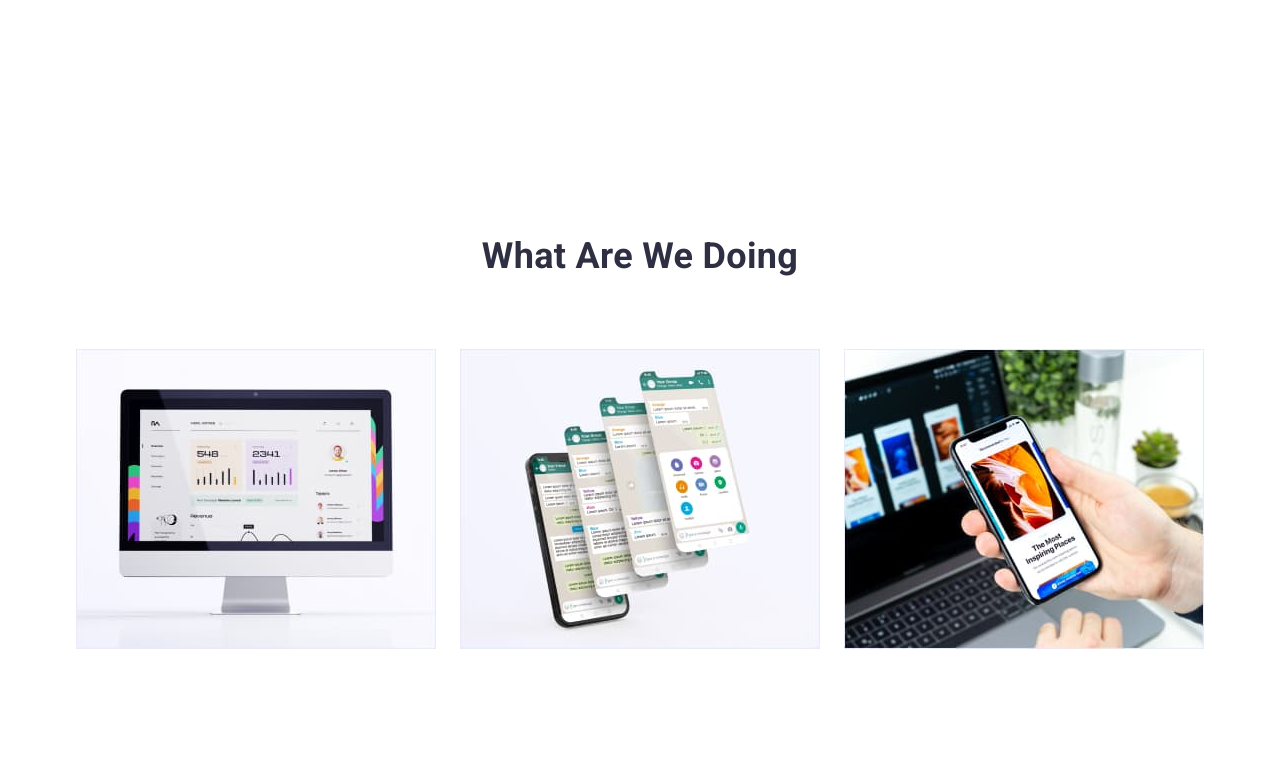
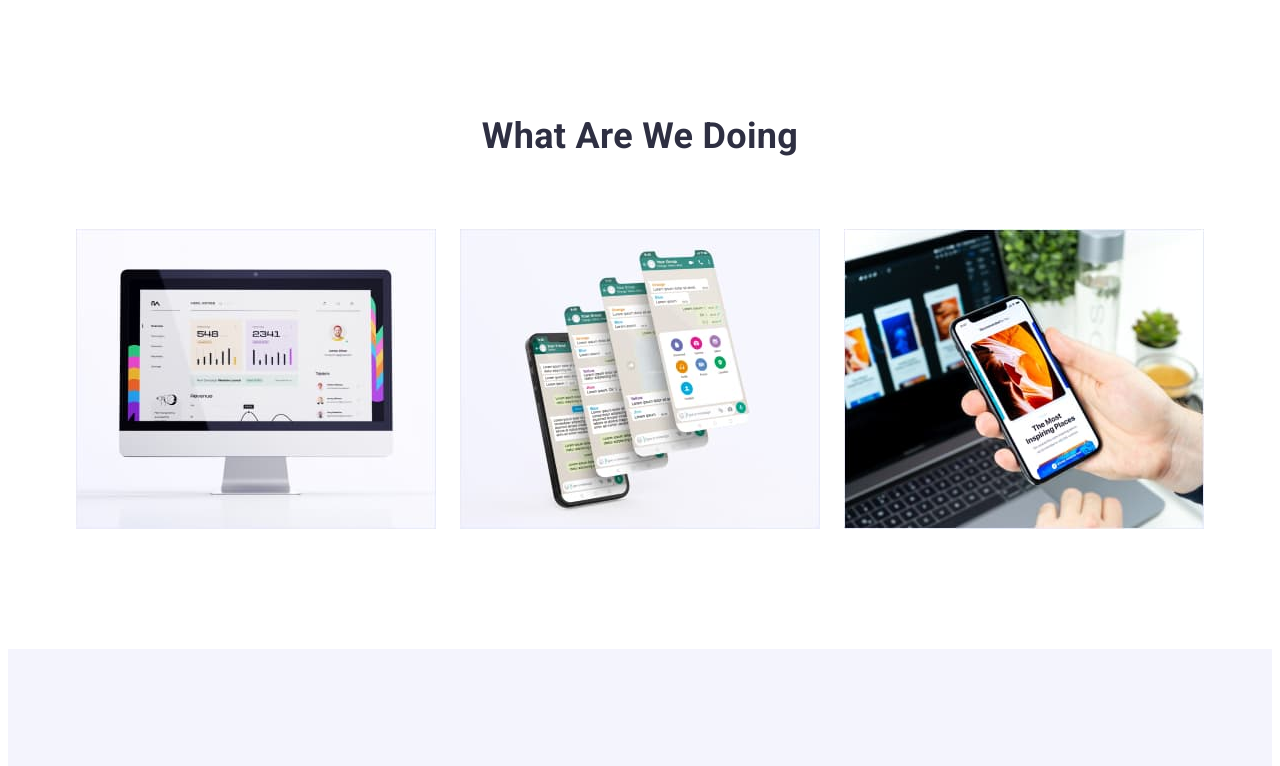
Before and after one commit to Kateryna0715/goit-markup-hw-03, a plain HTML site: page index.html in a window 1280 px wide. Shown: the part 953-1719 px from the top of the page. Drawn offline with Linux system fonts and the light colour scheme.

Commit message:
add_elements_geometry

```diff
--- a/css/styles.css
+++ b/css/styles.css
@@ -203,7 +203,7 @@ img {
   margin-bottom: 8px;
 }
 .works {
-  padding: 120px 0;
+  padding-bottom: 120px;
 }
 .works-title {
   font-weight: 700;
```
